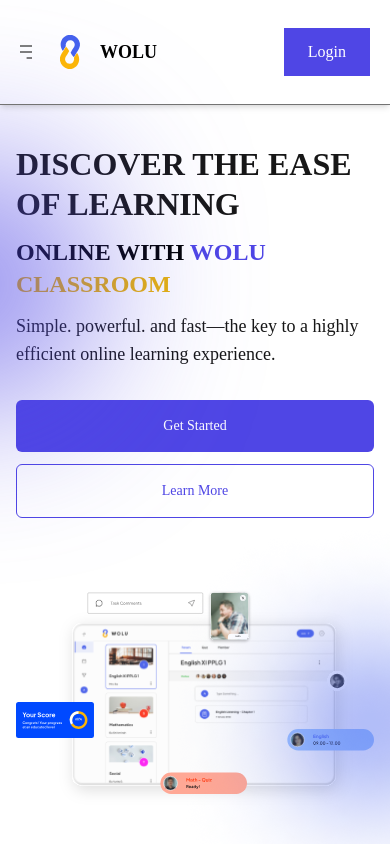
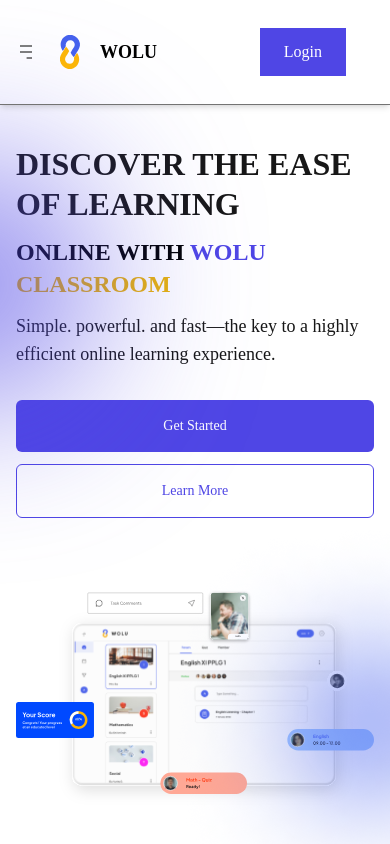
Before and after one commit to farda222/web-wolu, a React (Vite) app: page / in a window 390 px wide. Shown: the top 844 px of the page. Built offline with nearby package versions, Linux system fonts and the light colour scheme.

Commit message:
Add files via upload

```diff
--- a/src/Components/Buttonandoverlaystudent.jsx
+++ b/src/Components/Buttonandoverlaystudent.jsx
@@ -2,13 +2,11 @@
 import { ToastContainer } from 'react-toastify';
 import 'react-toastify/dist/ReactToastify.css';
 import Icon from "../assets/img/Account.jpg";
-import { useNavigate } from "react-router-dom";
 
 function App() {
   const [showOverlay, setShowOverlay] = useState(false);
   const [link, setLink] = useState(""); // State untuk menyimpan link gambar kelas
   const [classes, setClasses] = useState([]);
-  const navigate = useNavigate();
 
   const handleButtonClick = () => {
     setShowOverlay(true);
@@ -117,7 +115,7 @@
               <div className={`bg-white rounded-xl shadow-md p-4 border-2 border-solid lg:border-indigo-600 border-neutral-300 lg:w-[50rem] 2xl:w-[75rem] 2xl:h-[20rem] ${classes.length === 1 && index === 0 ? "mt-20" : ""}`}>
                 {classItem.background && <img src="https://placehold.co/600x400" alt="Background" className="w-full h-28 object-cover flex mb-2 rounded-t-lg z-0 2xl:h-40" />}
                 <img className="h-14 w-14 rounded-full -mt-10 ml-44 z-50 lg:ml-[42rem] 2xl:ml-[63rem] 2xl:w-20 2xl:h-20 2xl:-mt-11" src={Icon} alt="Icon" />
-                <h1 onClick={() => navigate("/Yourclass")} className="text-2xl font-bold mb-2 -mt-1 -mr-20 2xl:mt-0 2xl:text-3xl">
+                <h1 className="text-2xl font-bold mb-2 -mt-1 -mr-20 2xl:mt-0 2xl:text-3xl">
                   {classItem.name}
                 </h1>
                 <p className="text-sm text-gray-600 mb-2 2xl:text-lg">0 Member</p>
--- a/src/Components/Navbar.jsx
+++ b/src/Components/Navbar.jsx
@@ -110,7 +110,7 @@
             </div>
           </div>
         )}
-        <div className="flex gap-4">
+        <div className="flex gap-4 mr-6 lg:mr-0">
           <button className={"bg-indigo-600 text-white px-6 py-3 font-medium"} onClick={() => navigate("/LoginWolu")}>
             Login
           </button>
```
